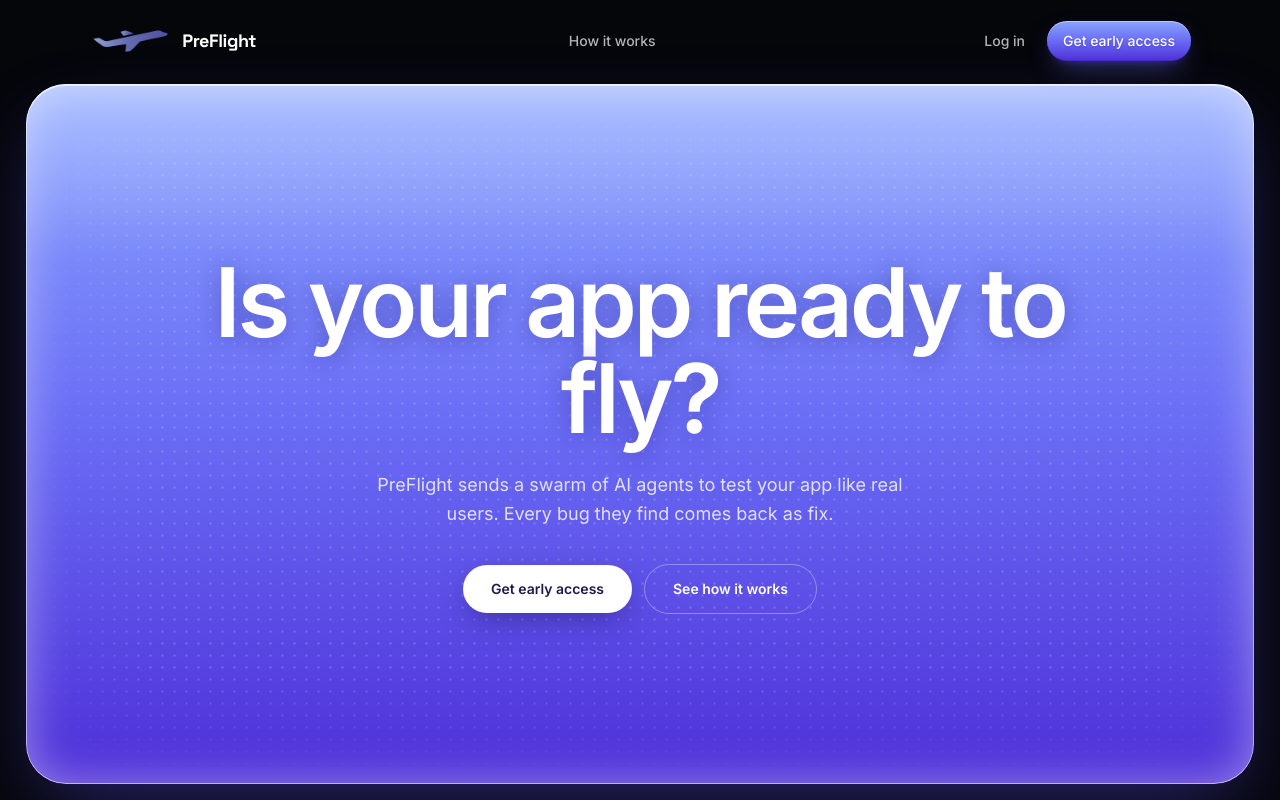
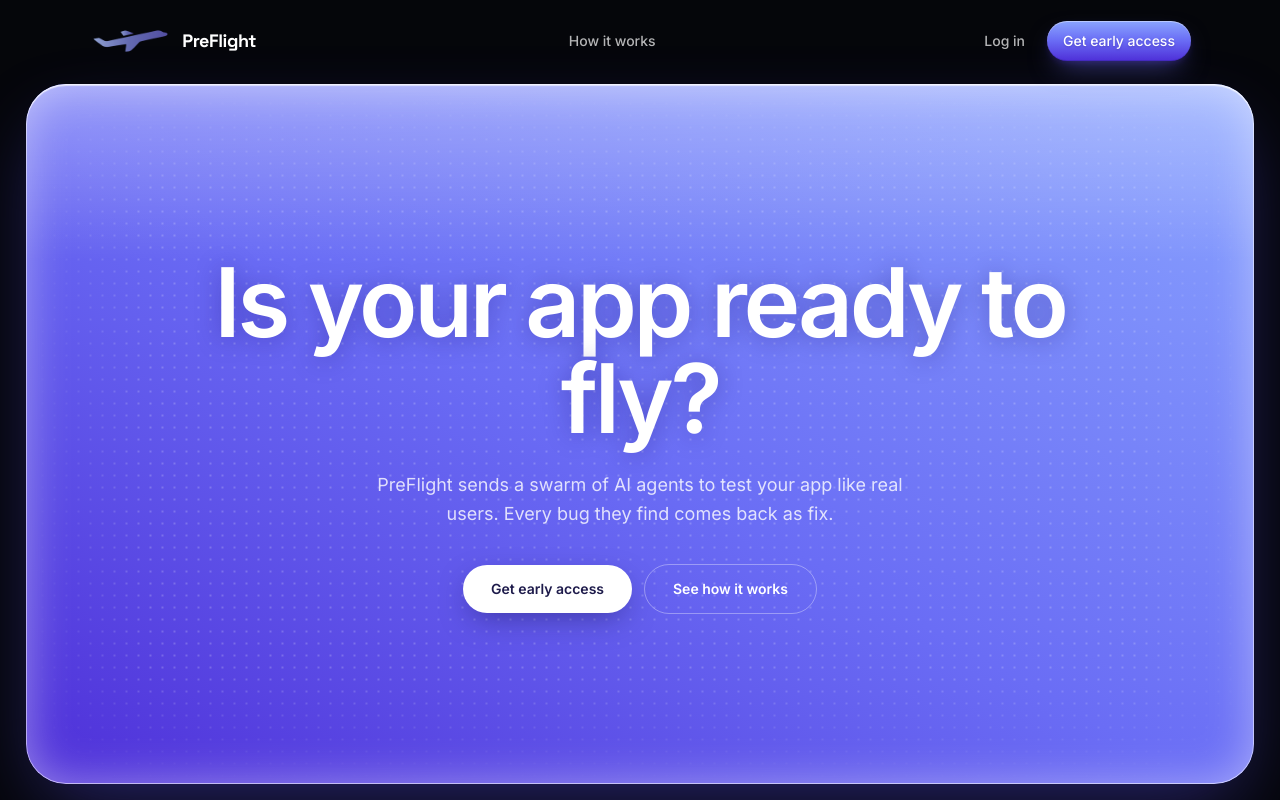
Before and after one commit to James-Software/Preflight, a Next.js app: page / in a window 1280 px wide. Shown: the top 800 px of the page. Built offline with nearby package versions, Linux system fonts and the light colour scheme; no server answers.

Commit message:
Hero: gradient light source moves to top-right

```diff
--- a/components/Hero.tsx
+++ b/components/Hero.tsx
@@ -11,7 +11,7 @@ import Nav, { type NavUser } from "./Nav";
 /* ------------------------------------------------------------------ */
 
 const BUBBLE_GRADIENT =
-  "linear-gradient(180deg, #8aa5ff 0%, #6a6df5 48%, #4e2fd8 100%)";
+  "linear-gradient(to top right, #4e2fd8 0%, #6a6df5 48%, #8aa5ff 100%)";
 
 const DOT_TEXTURE =
   "radial-gradient(rgba(255,255,255,0.20) 1.2px, transparent 1.3px)";
```
